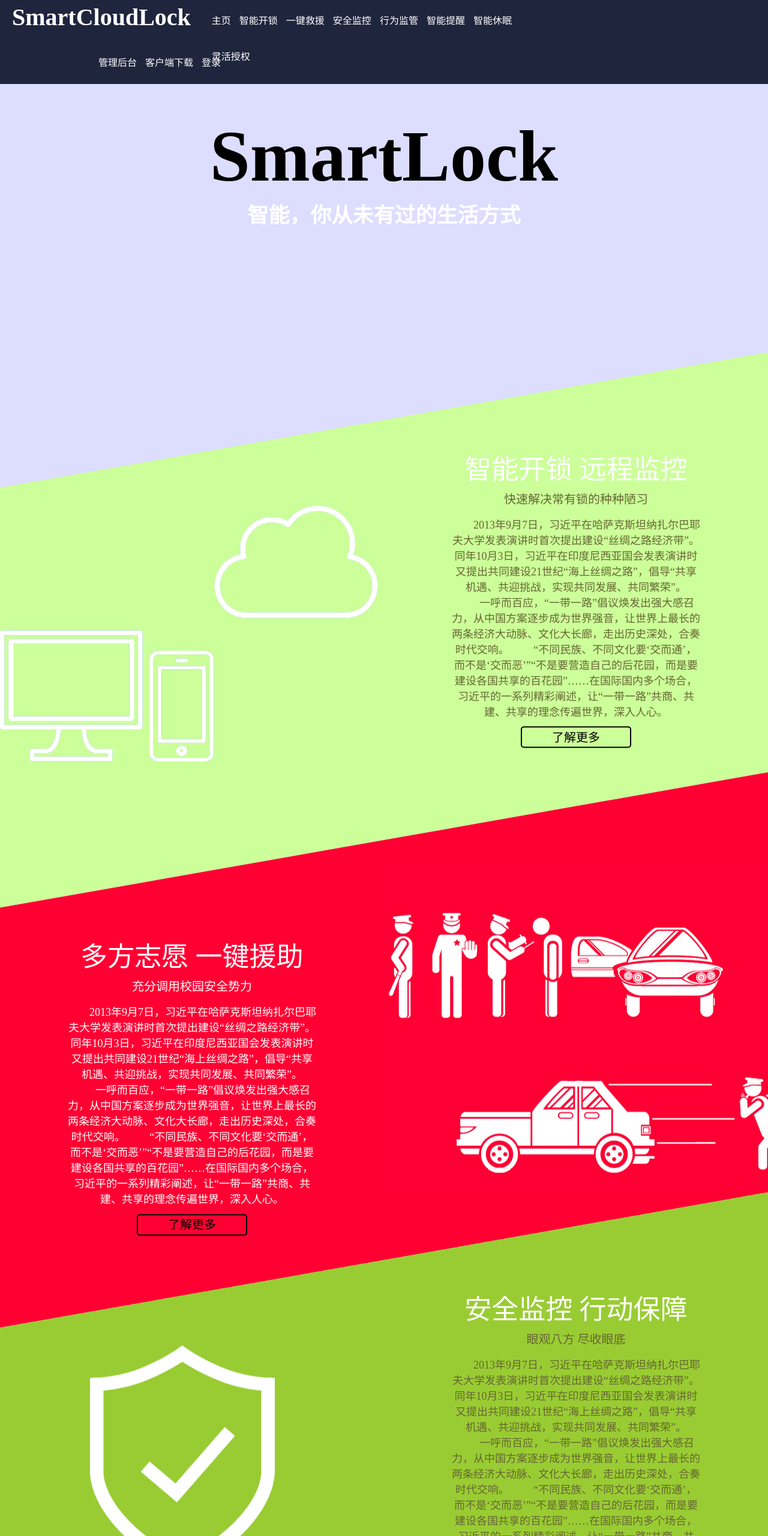
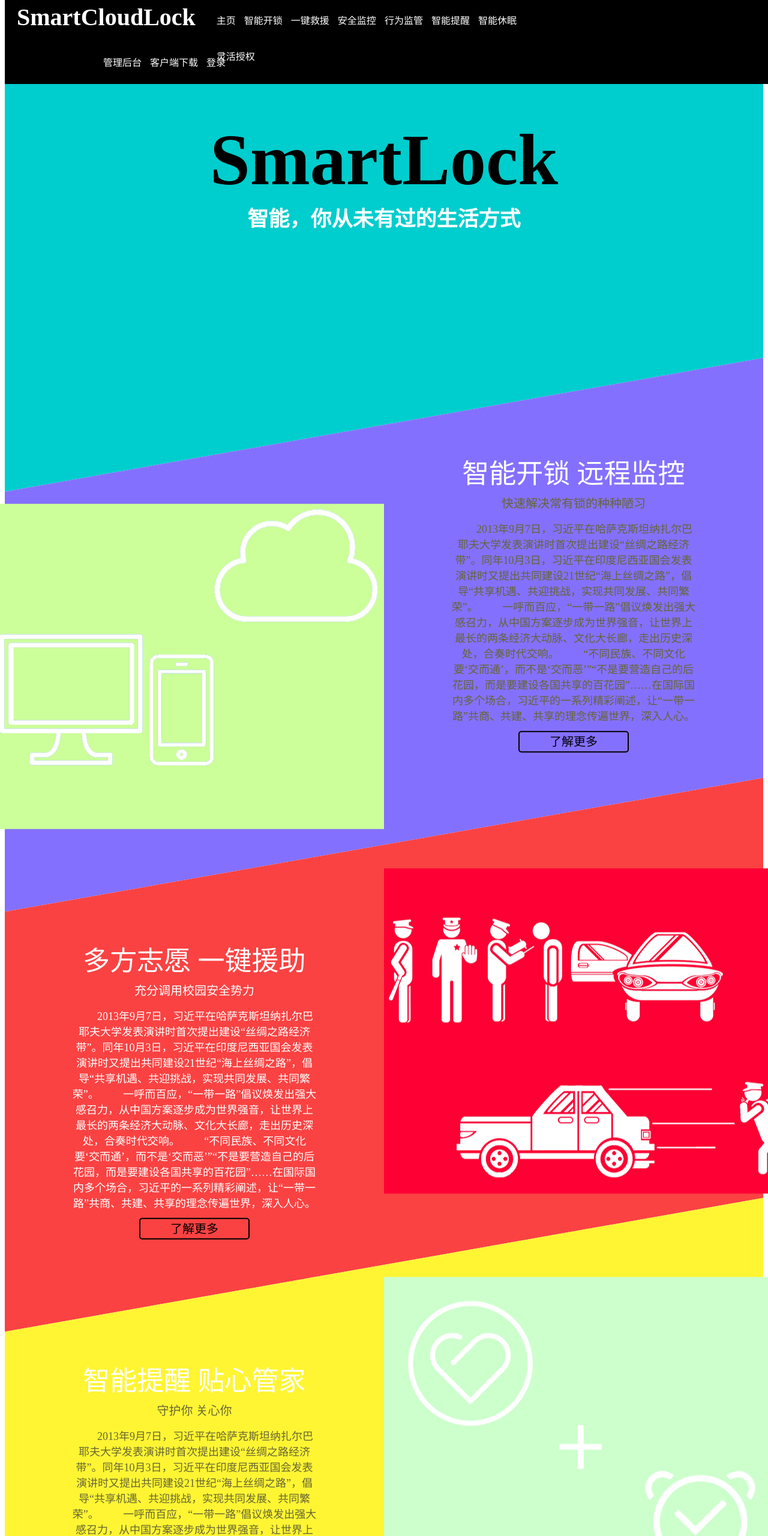
Before and after one commit to icemax1997/SmartLock, a plain HTML site: page index.html in a window 1280 px wide. Shown: the top 2560 px of the page at 60% size. Drawn offline with Linux system fonts and the light colour scheme.

Commit message:
颜色改变

```diff
--- a/css/menu.css
+++ b/css/menu.css
@@ -1,7 +1,7 @@
 #menu {
 	width: 100%;
 	float: left;
-	background: #1f253d;
+	background: #000000;
 	position: fixed;
 	top: 0;
 	z-index: 9999;
@@ -15,10 +15,10 @@
 	padding: 5px 20px;
 	float: left;
 	height: 60px;
-	color: #fff;
+	color: #ffffff;
 }
 
-#menu-content {
+#menu-content	 {
 	padding: 5px 10px;
 	float: left;
 	/*background: #000;*/
@@ -34,7 +34,7 @@
 	font-family: "微软雅黑";
 	/*background: #ef9;*/
 	text-decoration: none;
-	color: #fff;
+	color: #ffffff;
 }
 .console{
 	text-align: center;
@@ -44,7 +44,7 @@
 #test {
 	width: 100%;
 	height: 700px;
-	background: #ddf;
+	background: #00CDCD;
 	-webkit-transform: skewY(-10deg);
 	-moz-transform: skewy(-10deg) transform:skewy(-10deg);
 }
@@ -82,7 +82,7 @@
 	font-family: "微软雅黑";
 	font-weight: bold;
 	text-align: center;
-	color: #fff;
+	color: #ffffff;
 	-webkit-transform: skewY(10deg);
 	-moz-transform: skewy(10deg) transform:skewy(10deg);
 }
@@ -93,13 +93,13 @@
 	font-family: "微软雅黑";
 	font-weight: bold;
 	text-align: center;
-	color: #fff;
+	color: #ffffff;
 }
 #test2 {
 	font-family: "微软雅黑";
 	width: 100%;
 	height: 700px;
-	background:#CCFF99;
+	background:#8470FF;
 	-webkit-transform: skewY(-10deg);
 	-moz-transform: skewy(-10deg) transform:skewy(-10deg);
 }
@@ -186,21 +186,21 @@
 #test3 {
 	width: 100%;
 	height: 700px;
-	background: #FF0033;
+	background:#fa4242;
 	-webkit-transform: skewY(-10deg);
 	-moz-transform: skewy(-10deg) transform:skewy(-10deg);
 }
 #test4 {
 	width: 100%;
 	height: 700px;
-	background: #99CC33;
+	background: #fff533;
 	-webkit-transform: skewY(-10deg);
 	-moz-transform: skewy(-10deg) transform:skewy(-10deg);
 }
 #test5 {
 	width: 100%;
 	height: 800px;
-	background: #CCFFCC;
+	background: #9c3;
 	-webkit-transform: skewY(-10deg);
 	-moz-transform: skewy(-10deg) transform:skewy(-10deg);
 }
--- a/index.html
+++ b/index.html
@@ -5,12 +5,10 @@
 		<meta charset="utf-8" />
 		<title></title>
 		<link rel="stylesheet" type="text/css" href="css/menu.css" />
+		<link rel="stylesheet" href="css/index.css">
 		<style type="text/css">
-			body {
-				margin: 0;
-				padding: 0;
-				background: #ddf;
-			}
+
+
 		</style>
 	</head>
 
@@ -76,6 +74,25 @@
 			</div>
 		</div>
 		<div id="test4">
+			<div class="a-l">
+				<div id="title">
+					智能提醒 贴心管家
+				</div>
+				<div id="tips">
+					守护你 关心你
+				</div>
+				<div id="test-content-area">
+					<div id="text-content">
+						&nbsp;&nbsp;&nbsp;&nbsp;&nbsp;&nbsp;&nbsp;&nbsp;2013年9月7日，习近平在哈萨克斯坦纳扎尔巴耶夫大学发表演讲时首次提出建设“丝绸之路经济带”。同年10月3日，习近平在印度尼西亚国会发表演讲时又提出共同建设21世纪“海上丝绸之路”，倡导“共享机遇、共迎挑战，实现共同发展、共同繁荣”。 　　一呼而百应，“一带一路”倡议焕发出强大感召力，从中国方案逐步成为世界强音，让世界上最长的两条经济大动脉、文化大长廊，走出历史深处，合奏时代交响。 　　“不同民族、不同文化要‘交而通’，而不是‘交而恶’”“不是要营造自己的后花园，而是要建设各国共享的百花园”……在国际国内多个场合，习近平的一系列精彩阐述，让“一带一路”共商、共建、共享的理念传遍世界，深入人心。
+					</div>
+					<a href="tips.html">了解更多</a>
+				</div>
+			</div>
+			<div class="pic-r">
+				<img src="img/care.jpg" id="pic2-end" />
+			</div>
+		</div>
+		<div id="test5">
 			<div class="a-r">
 				<div id="title">
 					安全监控 行动保障
@@ -94,25 +111,7 @@
 				<img src="img/safe.jpg" id="pic1" />
 			</div>
 		</div>
-		<div id="test5">
-			<div class="a-l">
-				<div id="title">
-					智能提醒 贴心管家
-				</div>
-				<div id="tips">
-					守护你 关心你
-				</div>
-				<div id="test-content-area">
-					<div id="text-content">
-						&nbsp;&nbsp;&nbsp;&nbsp;&nbsp;&nbsp;&nbsp;&nbsp;2013年9月7日，习近平在哈萨克斯坦纳扎尔巴耶夫大学发表演讲时首次提出建设“丝绸之路经济带”。同年10月3日，习近平在印度尼西亚国会发表演讲时又提出共同建设21世纪“海上丝绸之路”，倡导“共享机遇、共迎挑战，实现共同发展、共同繁荣”。 　　一呼而百应，“一带一路”倡议焕发出强大感召力，从中国方案逐步成为世界强音，让世界上最长的两条经济大动脉、文化大长廊，走出历史深处，合奏时代交响。 　　“不同民族、不同文化要‘交而通’，而不是‘交而恶’”“不是要营造自己的后花园，而是要建设各国共享的百花园”……在国际国内多个场合，习近平的一系列精彩阐述，让“一带一路”共商、共建、共享的理念传遍世界，深入人心。
-					</div>
-					<a href="tips.html">了解更多</a>
-				</div>
-			</div>
-			<div class="pic-r">
-				<img src="img/care.jpg" id="pic2-end" />
-			</div>
-		</div>
+
 		<div id="test6">
 			末尾
 		</div>
```
